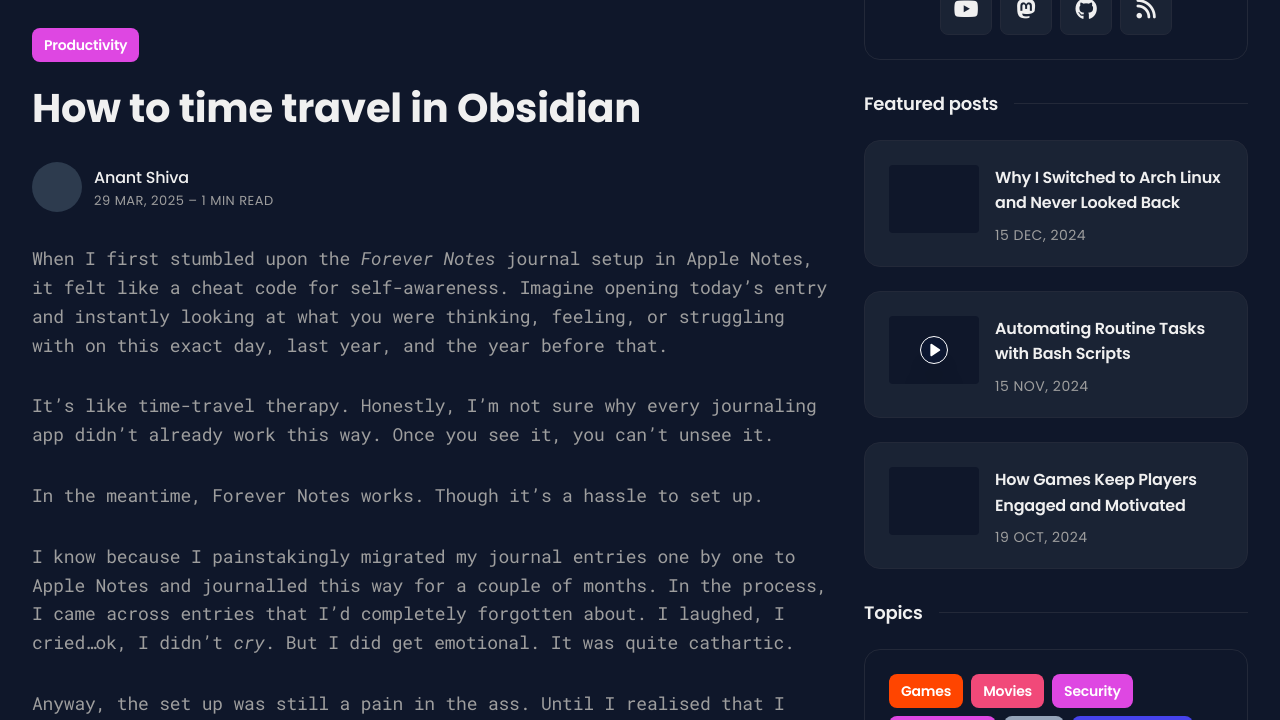
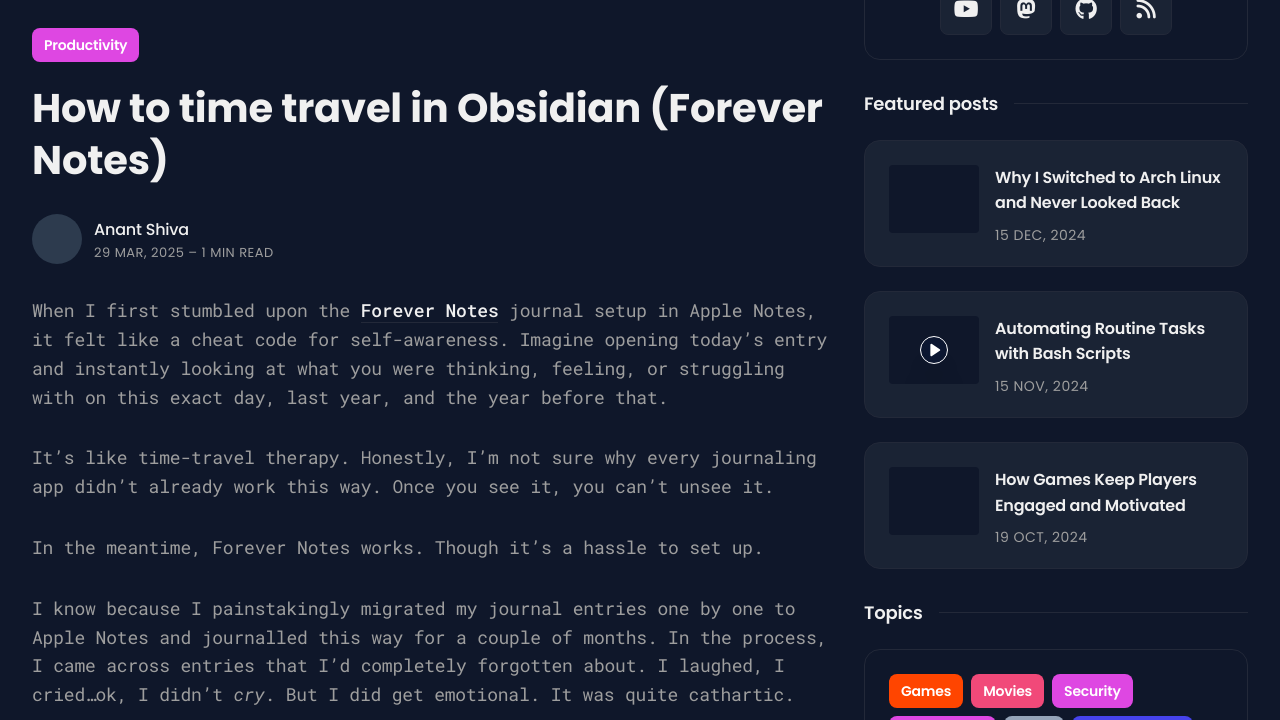
Before and after one commit to smartyshaman/anantshiva.github.io, a Jekyll site: the page built from _posts/2027-03-29-obsidian-forever-notes.md, in a window 1280 px wide and 900 px high, scrolled down 411 px, cut to the strip 180-900 px from the top of the window. Built offline with Jekyll 4.4.1, drawn with Linux system fonts in a browser that asks for light colours; some of the changed text lies outside the part shown.

Commit message:
vault backup: 2025-03-29 17:21:56

```diff
--- a/_posts/2027-03-29-obsidian-forever-notes.md
+++ b/_posts/2027-03-29-obsidian-forever-notes.md
@@ -1,6 +1,6 @@
 ---
 layout: post
-title: How to time travel in Obsidian
+title: How to time travel in Obsidian (Forever Notes)
 date: 2025-03-29
 tags:
   - Productivity
@@ -10,7 +10,7 @@ description:
 video_embed: https://www.youtube.com/embed/DqKfBQNn_vE?si=zvJkyNNX-vWfWbQ_
 featured:
 ---
-When I first stumbled upon the _Forever Notes_ journal setup in Apple Notes, it felt like a cheat code for self-awareness. Imagine opening today’s entry and instantly looking at what you were thinking, feeling, or struggling with on this exact day, last year, and the year before that.
+When I first stumbled upon the [Forever Notes](https://www.myforevernotes.com) journal setup in Apple Notes, it felt like a cheat code for self-awareness. Imagine opening today’s entry and instantly looking at what you were thinking, feeling, or struggling with on this exact day, last year, and the year before that.
 
 It’s like time-travel therapy. Honestly, I'm not sure why every journaling app didn’t already work this way. Once you see it, you can’t unsee it.
 
```
